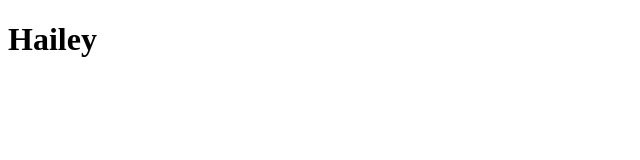
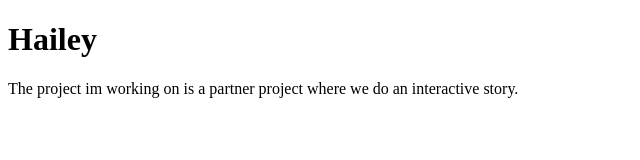
Before and after one commit to B7r8i32/practice-assignment, a plain HTML site: page index.html in a window 1280 px wide. Shown: the whole page, without its empty margins (0-640 px from the left). Drawn offline with Linux system fonts and the light colour scheme.

Commit message:
add in sentence

```diff
--- a/index.html
+++ b/index.html
@@ -10,3 +10,4 @@
 <h1>Hailey</h1>
 </body>
 </html>
+<p> The project im working on is a partner project where we do an interactive story. </p>
```
